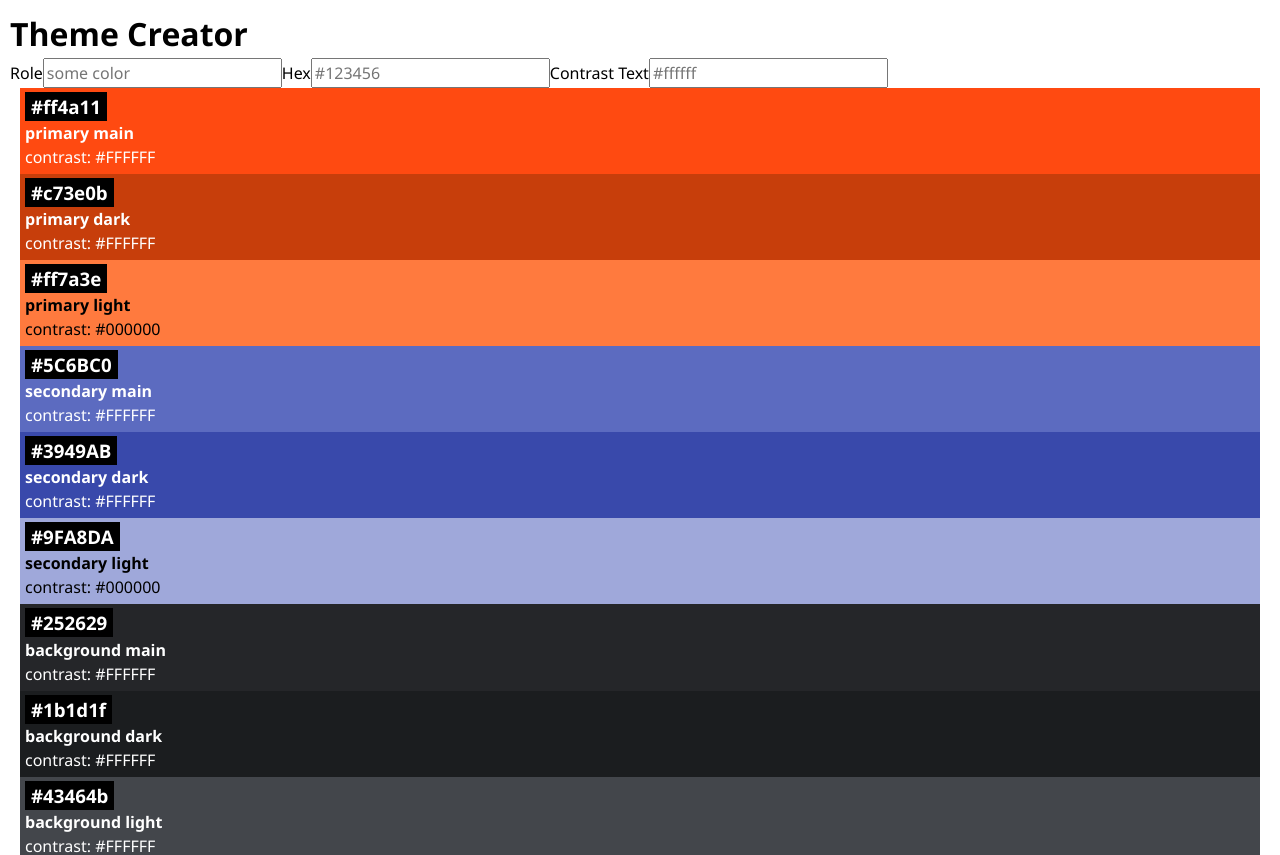
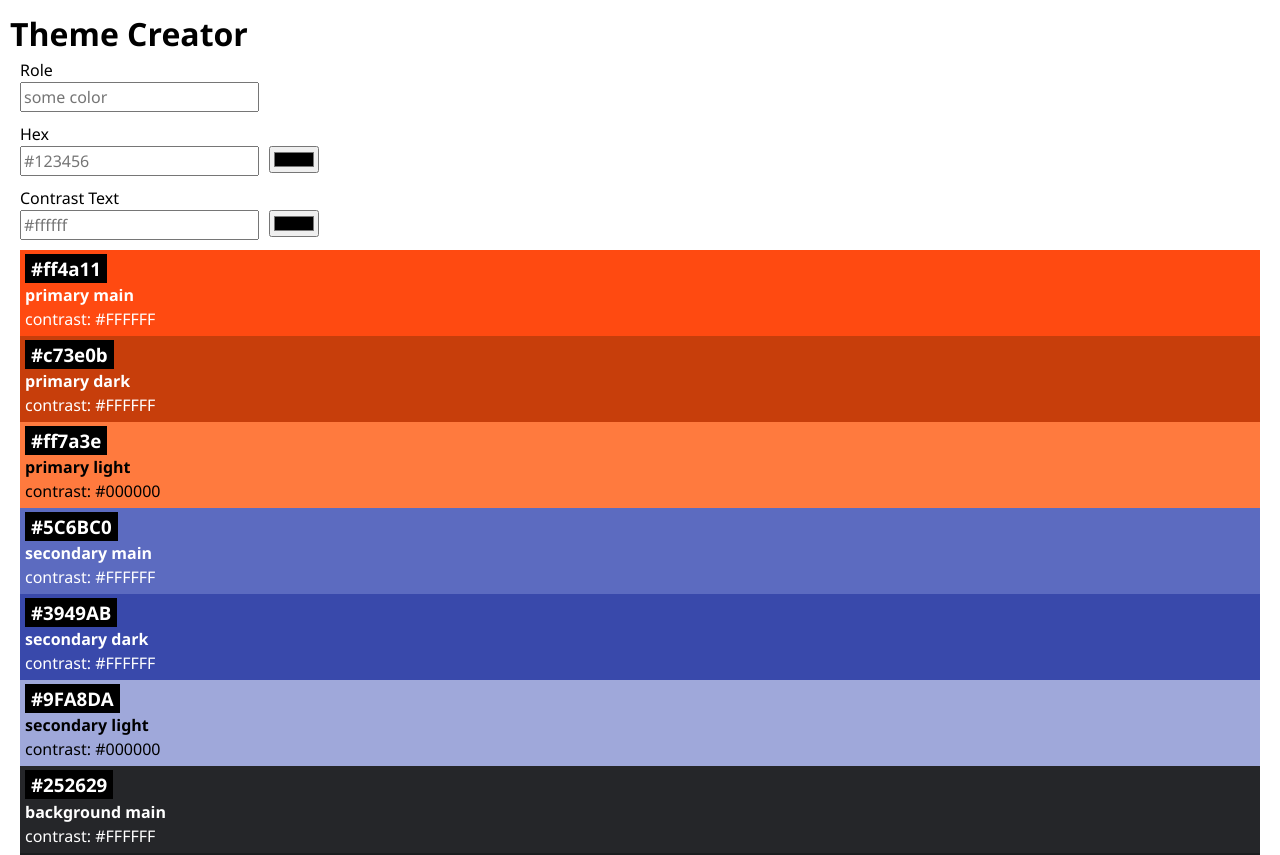
Before and after one commit to juli-albrecht/recap-project-4, a React (Vite) app: page / in a window 1280 px wide. Shown: the top 855 px of the page. Built offline with nearby package versions, Linux system fonts and the light colour scheme.

Commit message:
add ColorInput component, add form styling in css

```diff
--- a/src/App.css
+++ b/src/App.css
@@ -2,3 +2,19 @@ body {
   font-family: "Segoe UI", "Helvetica Neue", Arial, sans-serif;
   padding: 10px;
 }
+
+input {
+  display: block;
+  margin-bottom: 10px;
+  margin-left: 10px;
+}
+
+label {
+  margin-bottom: 10px;
+  margin-left: 10px;
+}
+
+.input-and-color-picker {
+  display: flex;
+  justify-content: flex-start;
+}
--- a/src/App.jsx
+++ b/src/App.jsx
@@ -21,13 +21,22 @@ function ColorForm() {
   return (
     <form>
       <label>Role</label>
-      <input type="text" placeholder="some color" />
+      <input type="text" className="input-text" placeholder="some color" />
       <label>Hex</label>
-      <input type="text" placeholder="#123456" />
+      <ColorInput placeholder="#123456" />
       <label>Contrast Text</label>
-      <input type="text" placeholder="#ffffff" />
+      <ColorInput placeholder="#ffffff" />
     </form>
   );
 }
 
+function ColorInput({ placeholder }) {
+  return (
+    <div className="input-and-color-picker">
+      <input type="text" placeholder={placeholder} />
+      <input type="color" />
+    </div>
+  );
+}
+
 export default App;
```
